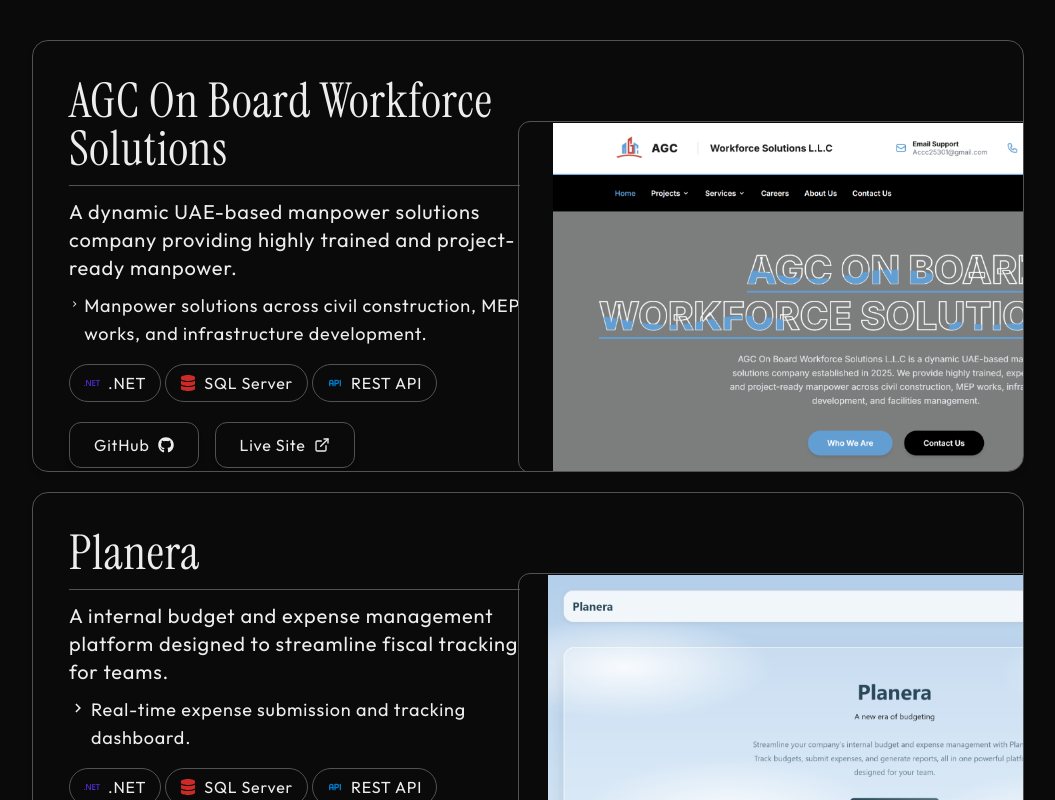
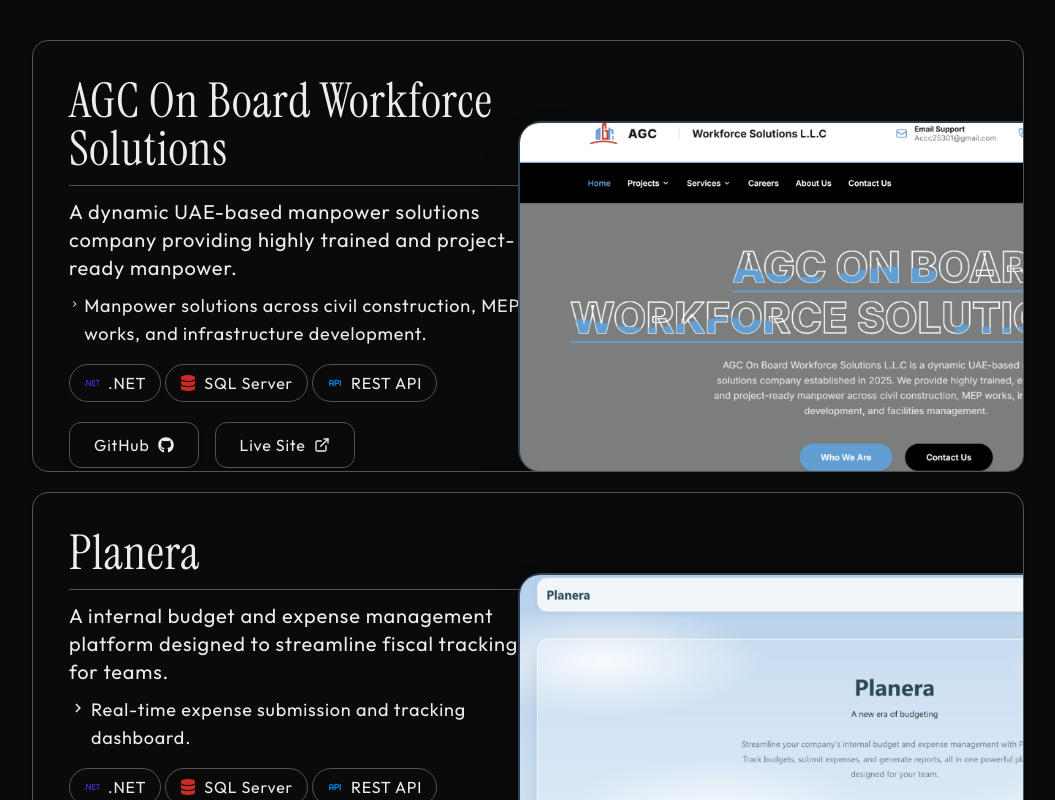
Before and after one commit to heyritikk/portfolio, a Next.js app: page / in a window 1280 px wide. Shown: the part 2560-3360 px from the top of the page, without its empty margins (112-1167 px from the left). Built offline with nearby package versions, Linux system fonts and the light colour scheme.

Commit message:
style: enhance project image frames with rounded borders and shadows

```diff
--- a/src/app/components/Projects.tsx
+++ b/src/app/components/Projects.tsx
@@ -164,7 +164,7 @@
                   rel="noopener noreferrer"
                 >
                   <motion.div
-                    className="projectimg lg:absolute lg:top-20 lg:right-[-55%] w-full h-40 sm:h-80 md:h-96 lg:w-[167%] dark:lg:border dark:border-[var(--border)] rounded-xl lg:h-[22rem] hover:cursor-pointer"
+                    className="projectimg lg:absolute lg:top-20 lg:right-[-55%] w-full h-48 sm:h-80 md:h-96 lg:w-[167%] border-2 border-gray-300 dark:border-[#334155] rounded-[1.5rem] lg:h-[22rem] hover:cursor-pointer shadow-2xl bg-zinc-900/5 dark:bg-white/5 p-1"
                     whileHover={isLargeScreen ? { x: -320, y: -55 } : {}}
                     transition={
                       isLargeScreen
@@ -178,7 +178,7 @@
                       sizes="(max-width: 1024px) 100vw, 50vw"
                       alt={`Screenshot of ${project.name} - ${project.description}`}
                       priority={index === 0}
-                      className="rounded-xl object-contain dark:border"
+                      className="rounded-[1.25rem] object-cover"
                     />
                   </motion.div>
                 </a>
```
